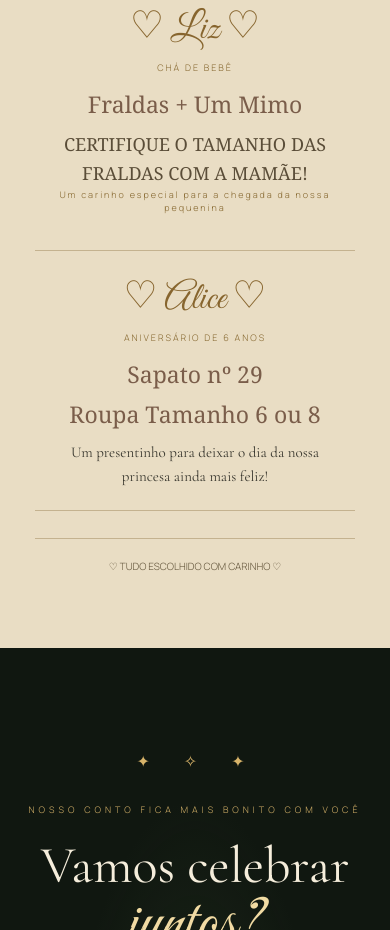
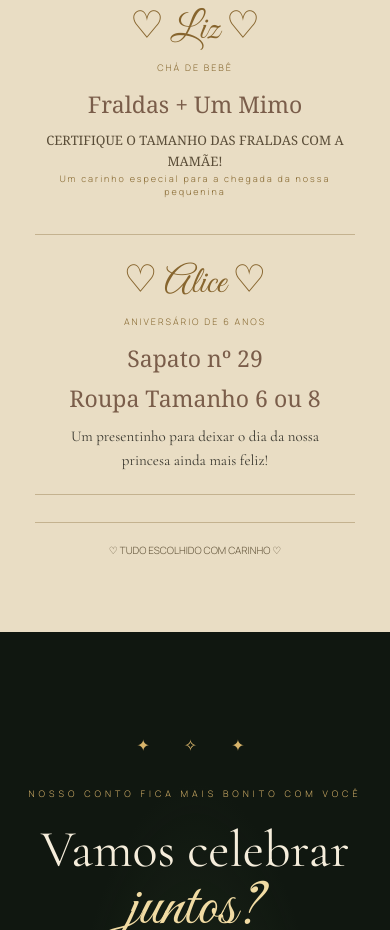
Before and after one commit to laisfernanda0503-wq/Convite-Alice, a plain HTML site: page index.html in a window 390 px wide. Shown: the part 3852-4782 px from the top of the page. Drawn offline with nearby package versions, Linux system fonts and the light colour scheme.

```diff
--- a/index.html
+++ b/index.html
@@ -6,7 +6,7 @@
   <meta charset="UTF-8">
   <meta name="viewport" content="width=device-width, initial-scale=1.0">
   <meta name="theme-color" content="#101710">
-  <meta name="description" content="Um convite especial para celebrar os 6 anos da Alice e a chegada do Arthur.">
+  <meta name="description" content="Um convite especial para celebrar os 6 anos da Alice e a chegada da Liz.">
   <title>Um Conto de Amor — Alice & Liz</title>
 
   <link rel="preconnect" href="https://fonts.googleapis.com">
--- a/style.css
+++ b/style.css
@@ -1116,6 +1116,12 @@ a {
 }
 
 @media (max-width: 420px) {
+
+  #certificacao{
+  font-family:Cambria, Cochin, Georgia, Times, 'Times New Roman', serif;
+  color: #5a4d38;
+  font-size: 13px;
+}
   .top-nav {
     height: 65px;
     padding: 0 18px;
@@ -1252,7 +1258,6 @@ a {
 #certificacao{
   font-family:Cambria, Cochin, Georgia, Times, 'Times New Roman', serif;
   color: #5a4d38;
-  font-size: 18px;
 }
 #mimos{
   font-family:Cambria, Cochin, Georgia, Times, 'Times New Roman', serif;
```
